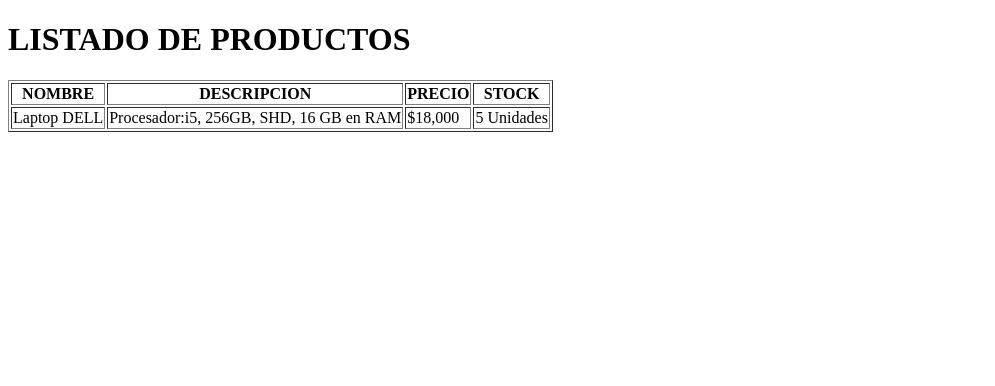
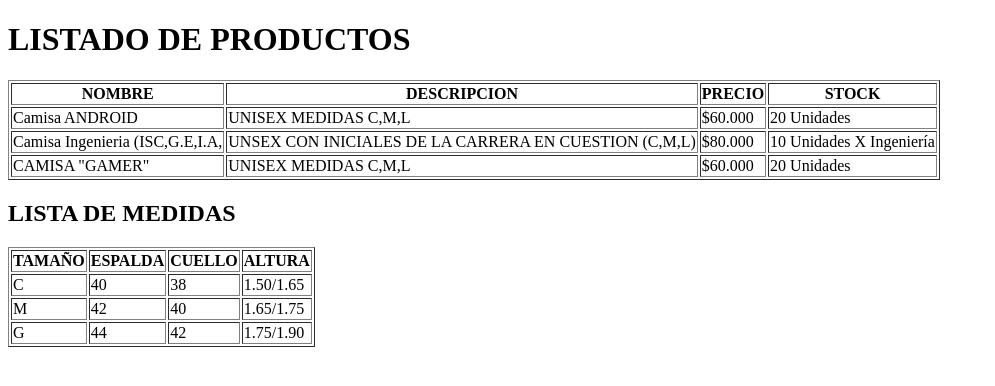
Before and after one commit to XLuis-Eduardo-Espinoza-Mares/Verano_Shopitesz_Eq6, a Flask app: template Shopitesz/templates/productos/consultaGeneral.html in a window 1280 px wide. Shown: the top 386 px of the page, without its empty margins (0-995 px from the left). Run offline with Flask 2, Linux system fonts and the light colour scheme; the template is opened without the code that fills it, so the values that code supplies are empty; some libraries are stand-ins or nearby versions.

Commit message:
ListaProductos

```diff
--- a/Shopitesz/app.py
+++ b/Shopitesz/app.py
@@ -12,6 +12,10 @@ def inicio():
 def validarSesion():
     return render_template('usuarios/login.html')
 
+@app.route("/productos")
+def Productos():
+    return render_template('productos/consultaGeneral.html')
+
 @app.route("/login",methods=['POST'])
 def login():
     correo=request.form['correo']
--- a/Shopitesz/templates/productos/consultaGeneral.html
+++ b/Shopitesz/templates/productos/consultaGeneral.html
@@ -8,18 +8,58 @@
     <h1>LISTADO DE PRODUCTOS</h1>
     <table border="1">
         <thead>
-            <th>NOMBRE</th>
-            <th>DESCRIPCION</th>
-            <th>PRECIO</th>
-            <th>STOCK</th>
+        <th>NOMBRE</th>
+        <th>DESCRIPCION</th>
+        <th>PRECIO</th>
+        <th>STOCK</th>
         </thead>
         <tr>
-            <td>Laptop DELL</td>
-            <td>Procesador:i5, 256GB, SHD, 16 GB en RAM</td>
-            <td>$18,000</td>
-            <td>5 Unidades</td>
+            <td>Camisa ANDROID</td>
+            <td>UNISEX MEDIDAS C,M,L</td>
+            <td>$60.000</td>
+            <td>20 Unidades</td>
+        </tr>
+        <tr>
+            <td>Camisa Ingenieria (ISC,G.E,I.A,  </td>
+            <td>UNSEX CON INICIALES DE LA CARRERA EN CUESTION (C,M,L)</td>
+            <td>$80.000</td>
+            <td>10 Unidades X Ingeniería</td>
+        </tr>
+        <tr>
+            <td>CAMISA "GAMER"</td>
+            <td>UNISEX MEDIDAS C,M,L</td>
+            <td>$60.000</td>
+            <td>20 Unidades</td>
         </tr>
     </table>
-
+    <table>
+        <h2>LISTA DE MEDIDAS</h2>
+        <table border="1" >
+            <thead>
+                <th>TAMAÑO</th>
+                <th>ESPALDA</th>
+                <th>CUELLO</th>
+                <th>ALTURA</th>
+            </thead>
+            <tr>
+                <td>C</td>
+                <td>40</td>
+                <td>38</td>
+                <td>1.50/1.65</td>
+            </tr>
+            <tr>
+                <td>M</td>
+                <td>42</td>
+                <td>40</td>
+                <td>1.65/1.75</td>
+            </tr>
+            <tr>
+                <td>G</td>
+                <td>44</td>
+                <td>42</td>
+                <td>1.75/1.90</td>
+            </tr>
+        </table>
+    </table>
 </body>
 </html>
--- a/Shopitesz/templates/usuarios/login.html
+++ b/Shopitesz/templates/usuarios/login.html
@@ -29,6 +29,5 @@
         <a class="linkButton" href="/">Regresar</a>
         <input type="submit" value="Validar">
     </form>
-
 </body>
 </html>
```
